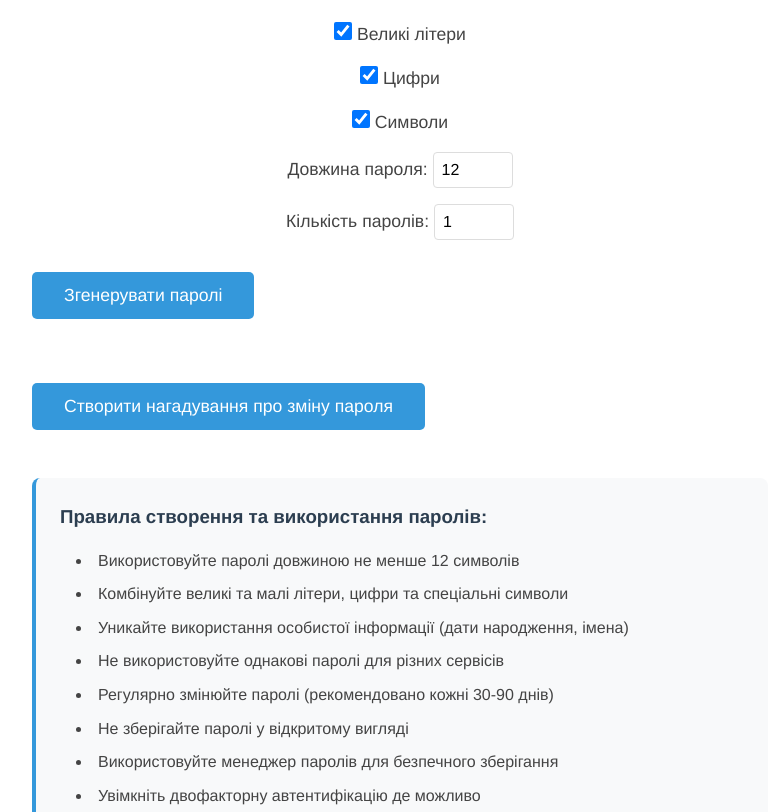
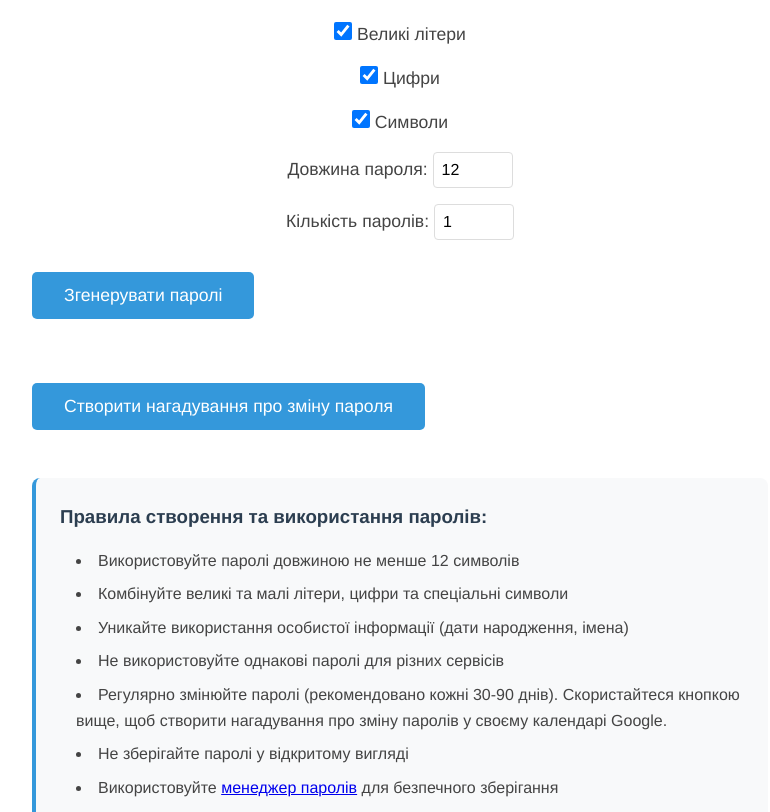
Before and after one commit to chinchinuri/pgen, a plain HTML site: page index.html in a window 1280 px wide. Shown: the part 140-952 px from the top of the page, without its empty margins (240-1010 px from the left). Drawn offline with Linux system fonts and the light colour scheme.

Commit message:
Update index.html

```diff
--- a/index.html
+++ b/index.html
@@ -224,10 +224,10 @@
                 <li>Комбінуйте великі та малі літери, цифри та спеціальні символи</li>
                 <li>Уникайте використання особистої інформації (дати народження, імена)</li>
                 <li>Не використовуйте однакові паролі для різних сервісів</li>
-                <li>Регулярно змінюйте паролі (рекомендовано кожні 30-90 днів)</li>
+                <li>Регулярно змінюйте паролі (рекомендовано кожні 30-90 днів). Скористайтеся кнопкою вище, щоб створити нагадування про зміну паролів у своєму календарі Google.</li>
                 <li>Не зберігайте паролі у відкритому вигляді</li>
-                <li>Використовуйте менеджер паролів для безпечного зберігання</li>
-                <li>Увімкніть двофакторну автентифікацію де можливо</li>
+                <li>Використовуйте <a href="password-managers.html">менеджер паролів</a> для безпечного зберігання</li>
+                <li>Увімкніть <a href="2fa-guide.html">двофакторну автентифікацію</a> де можливо</li>
                 <li>Не вводьте паролі на незнайомих пристроях</li>
                 <li>Негайно змінюйте пароль при підозрі на компрометацію</li>
             </ul>
```
